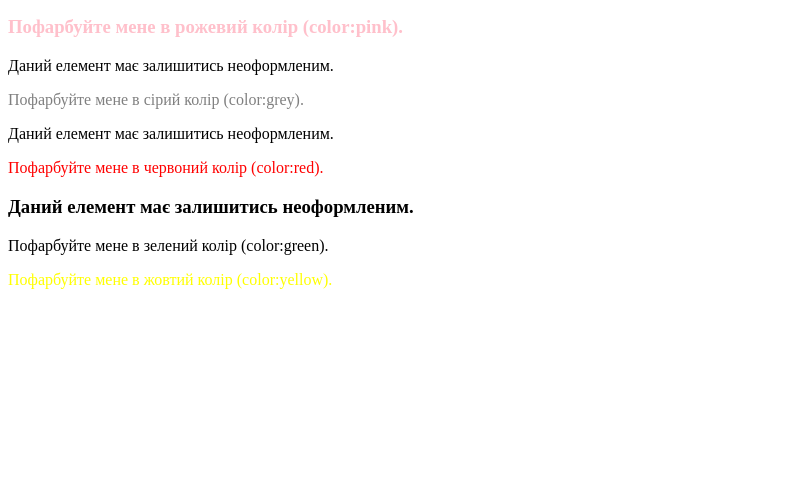
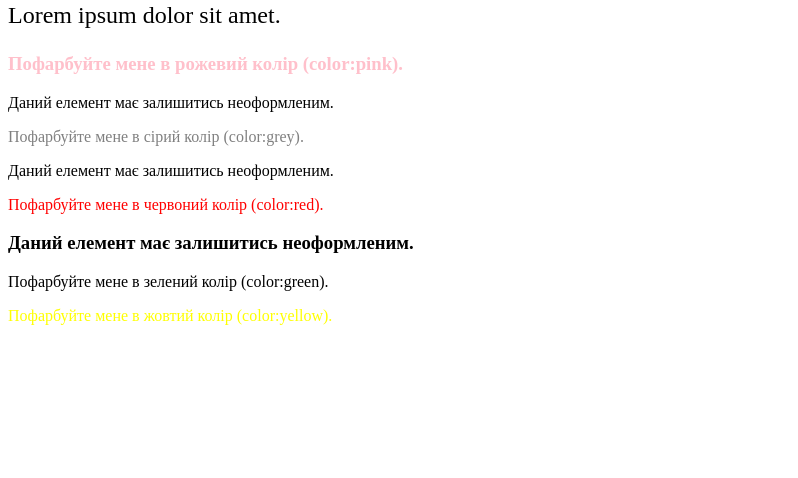
Before and after one commit to PasaKulyna/HW, a plain HTML site: page index.html in a window 1280 px wide. Shown: the part 322-800 px from the top of the page, without its empty margins (0-798 px from the left). Drawn offline with Linux system fonts and the light colour scheme.

Commit message:
2 завдання

```diff
--- a/css/style.css
+++ b/css/style.css
@@ -1,7 +1,7 @@
 a[href="https://www.youtube.com/"], a[href="https://validator.w3.org/"] {
 color: red;
 }
-
+.holder p { font-size: 24px;}
 .yellow {
     color:yellow
 }
```
